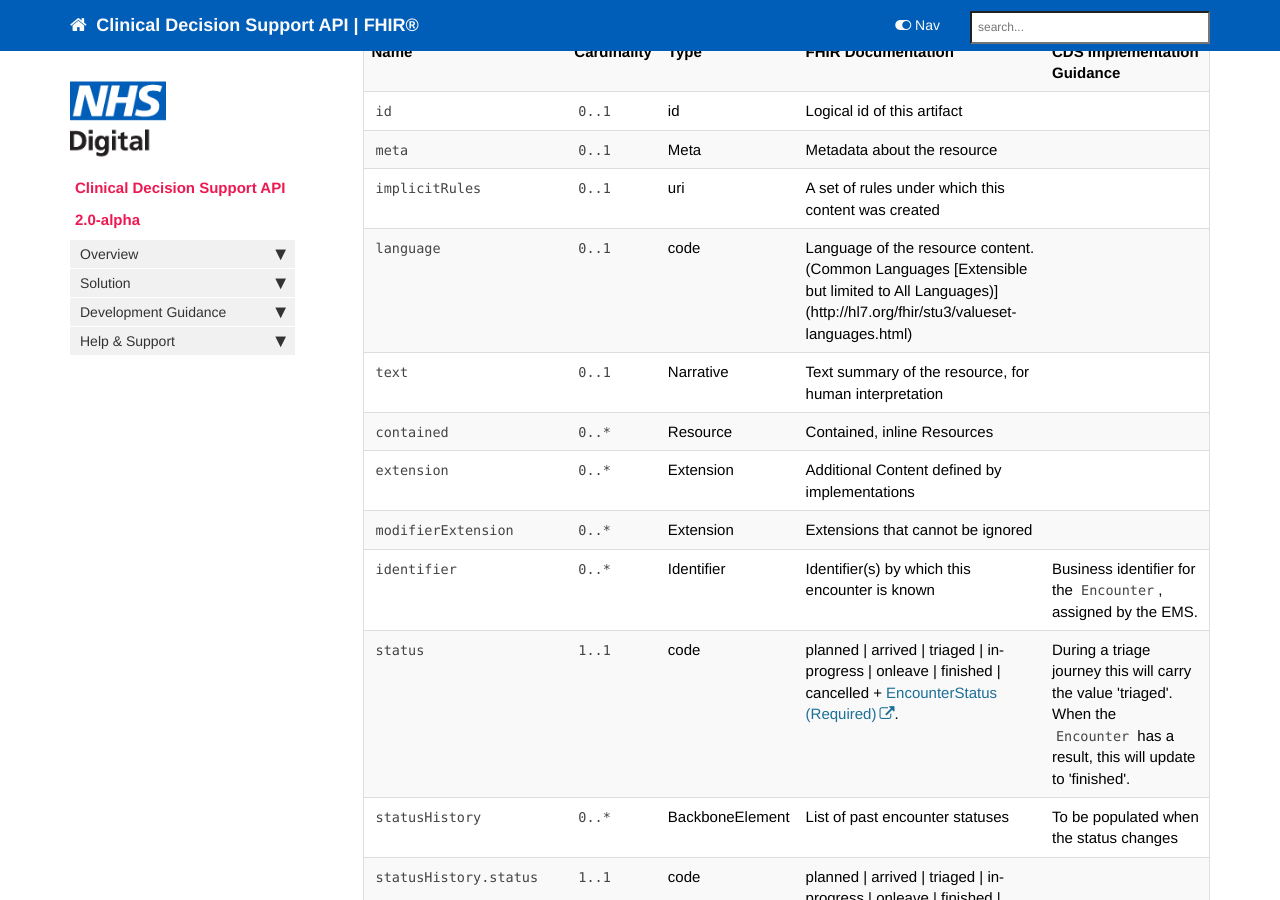
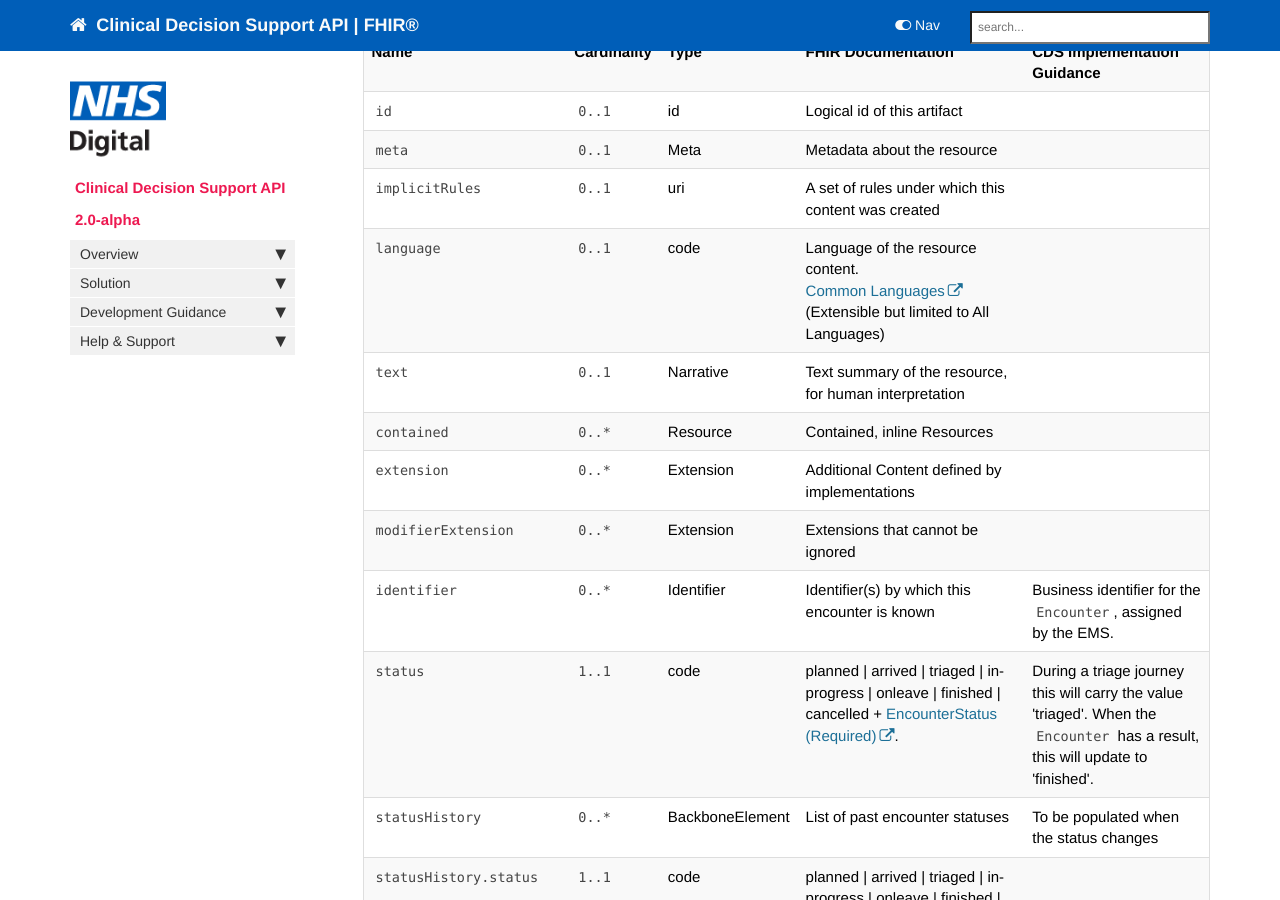
Before and after one commit to nhsconnect/FHIR-CDS, a Jekyll site: the page built from pages/explore/api_encounter.md, in a window 1280 px wide and 900 px high, scrolled down 554 px. Built offline with Jekyll 4.4.1, drawn with Linux system fonts in a browser that asks for light colours; nearby versions of some CDN libraries; our own code applies the rules of GitHub Pages for plain Markdown files; comment, search, counter and statistics services are not loaded; part of the change alters nothing that is shown.

Commit message:
pages/explore/api_encounter.md updated from https://stackedit.io/

```diff
--- a/pages/explore/api_encounter.md
+++ b/pages/explore/api_encounter.md
@@ -56,8 +56,9 @@ Detailed implementation guidance for an `Encounter` resource in the CDS context
   <td><code class="highlighter-rouge">language</code></td>
     <td><code class="highlighter-rouge">0..1</code></td>
     <td>code</td>
-    <td>Language of the resource content. <br/> (Common Languages [Extensible but limited to All Languages)](http://hl7.org/fhir/stu3/valueset-languages.html)</td>
-	<td></td>
+    <td>Language of the resource content. <br /> <a  href="http://hl7.org/fhir/stu3/valueset-languages.html">Common
+Languages</a> (Extensible but limited to All Languages)</td>
+<td></td>
 </tr>
 <tr>
   <td><code class="highlighter-rouge">text</code></td>
@@ -392,3 +393,12 @@ Detailed implementation guidance for an `Encounter` resource in the CDS context
 
 <!-- ## Example Scenario ##
 Placeholder -->
+
+
+
+
+
+
+<!--stackedit_data:
+eyJoaXN0b3J5IjpbOTQ4Nzk2Mzk5XX0=
+-->
```
